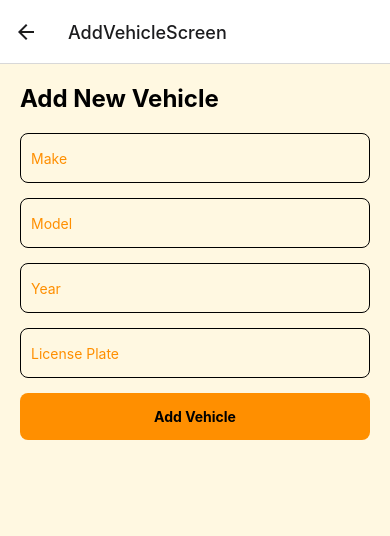
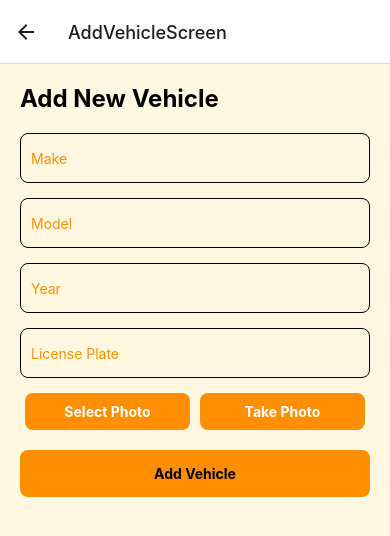
Before and after one commit to Scorhenao/globantReactNative, a React Native app: screen /AddVehicleScreen in a window 390 px wide. Shown: the top 536 px of the page. Built offline with nearby package versions, Linux system fonts and the light colour scheme.

Commit message:
feat: in the add vehicle put the image

```diff
--- a/src/screens/AddVehicleScreen.tsx
+++ b/src/screens/AddVehicleScreen.tsx
@@ -1,9 +1,10 @@
 import React, {useState} from 'react';
-import {View, Text, TextInput, TouchableOpacity, StyleSheet, Alert} from 'react-native';
+import {View, Text, TextInput, TouchableOpacity, StyleSheet, Alert, Image} from 'react-native';
 import {useTheme} from '../theme/ThemeContext';
 import ColorsDarkMode from '../theme/ColorsDarkMode';
 import ColorsLightMode from '../theme/ColorsLightMode';
 import useAddVehicle from '../hooks/useAddVehicle';
+import {launchCamera, launchImageLibrary} from 'react-native-image-picker';
 
 const AddVehicleScreen = ({navigation}: any) => {
     const [make, setMake] = useState('');
@@ -27,6 +28,34 @@ const AddVehicleScreen = ({navigation}: any) => {
         } else {
             Alert.alert('Error', response.message);
         }
+    };
+
+    const handleSelectPhoto = () => {
+        launchImageLibrary(
+            {
+                mediaType: 'photo',
+                quality: 0.8,
+            },
+            response => {
+                if (response.assets && response.assets.length > 0) {
+                    setPhoto(response.assets[0].uri || null);
+                }
+            },
+        );
+    };
+
+    const handleTakePhoto = () => {
+        launchCamera(
+            {
+                mediaType: 'photo',
+                quality: 0.8,
+            },
+            response => {
+                if (response.assets && response.assets.length > 0) {
+                    setPhoto(response.assets[0].uri || null);
+                }
+            },
+        );
     };
 
     return (
@@ -61,8 +90,22 @@ const AddVehicleScreen = ({navigation}: any) => {
                 value={licensePlate}
                 onChangeText={setLicensePlate}
             />
+            {/* Display selected photo */}
+            {photo && <Image source={{uri: photo}} style={styles.previewImage} />}
+            <View style={styles.photoButtonsContainer}>
+                <TouchableOpacity
+                    style={[styles.button, {backgroundColor: colors.link}]}
+                    onPress={handleSelectPhoto}>
+                    <Text style={styles.buttonText}>Select Photo</Text>
+                </TouchableOpacity>
+                <TouchableOpacity
+                    style={[styles.button, {backgroundColor: colors.link}]}
+                    onPress={handleTakePhoto}>
+                    <Text style={styles.buttonText}>Take Photo</Text>
+                </TouchableOpacity>
+            </View>
             <TouchableOpacity
-                style={[styles.button, {backgroundColor: colors.link}]}
+                style={[styles.submitButton, {backgroundColor: colors.link}]}
                 onPress={handleAddVehicle}
                 disabled={loading}>
                 <Text style={[styles.buttonText, {color: colors.text}]}>
@@ -91,13 +134,32 @@ const styles = StyleSheet.create({
         padding: 10,
         marginBottom: 15,
     },
+    previewImage: {
+        width: 320,
+        height: 200,
+        borderRadius: 10,
+        marginVertical: 15,
+    },
+    photoButtonsContainer: {
+        flexDirection: 'row',
+        justifyContent: 'space-between',
+        marginBottom: 20,
+    },
     button: {
+        padding: 10,
+        borderRadius: 8,
+        alignItems: 'center',
+        flex: 1,
+        marginHorizontal: 5,
+    },
+    submitButton: {
         padding: 15,
         borderRadius: 8,
         alignItems: 'center',
     },
     buttonText: {
         fontWeight: 'bold',
+        color: '#fff',
     },
 });
 
```
